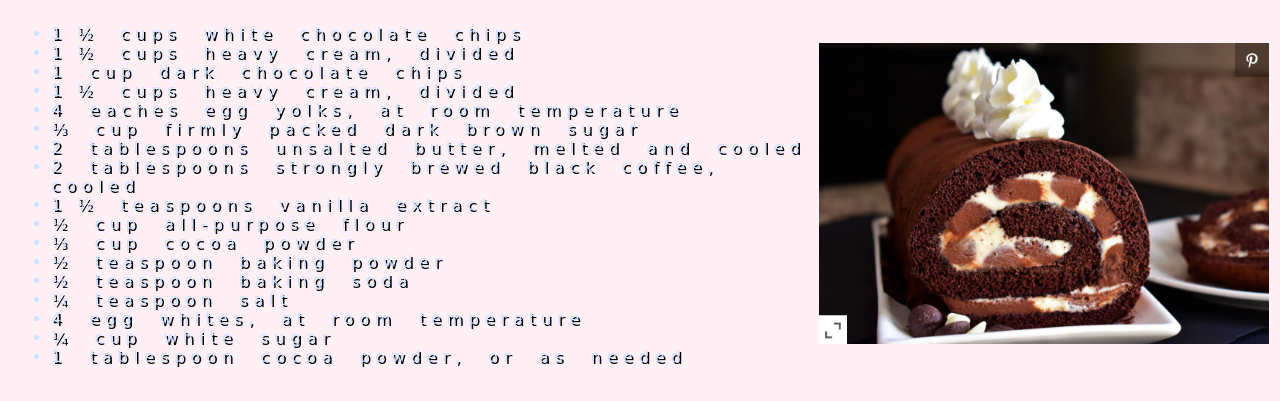
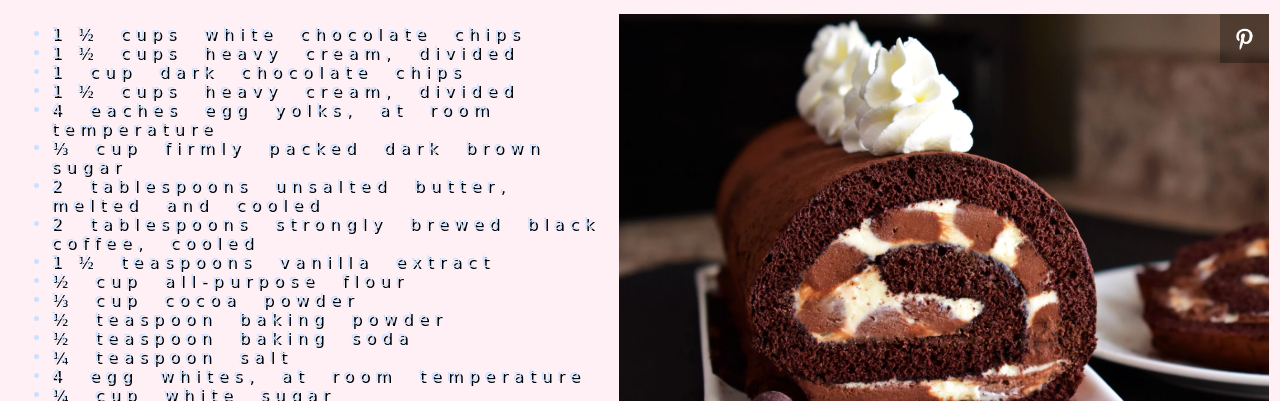
Before and after one commit to 44546/Recipe-website-, a plain HTML site: page index.html in a window 1280 px wide. Shown: the part 135-536 px from the top of the page. Drawn offline with Linux system fonts and the light colour scheme; a web font is replaced by a local one.

Commit message:
width of img (final)

```diff
--- a/styles.css
+++ b/styles.css
@@ -26,6 +26,6 @@ li{
   text-shadow: 2px  2px black;
 }
 img{
-  width: 450px;
+  width: 650px;
   height:auto;
 }
```
